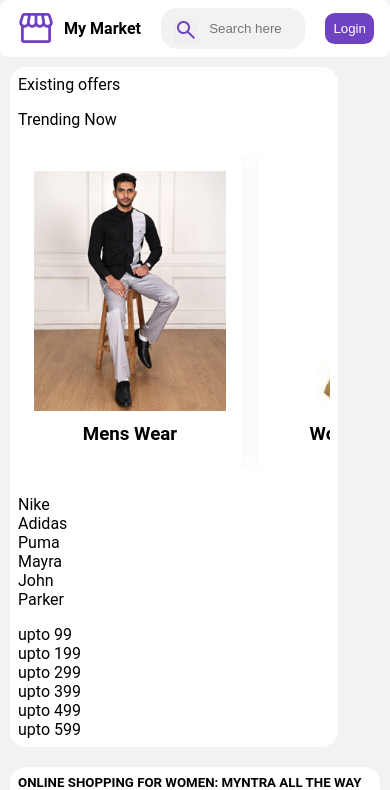
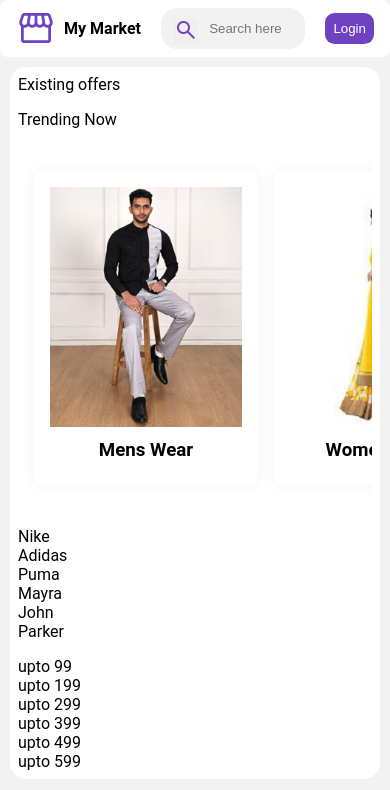
Before and after one commit to Sumitpanchal1993/EcommerceApp, a React (Create React App) app: page / in a window 390 px wide. Shown: the top 790 px of the page. Built offline with nearby package versions, Linux system fonts and the light colour scheme.

Commit message:
Updated View

```diff
--- a/src/Pages/Home.css
+++ b/src/Pages/Home.css
@@ -7,7 +7,7 @@ border-radius: 1rem;
 display: flex;
 flex-direction: column;
 gap: 1rem;
-width: 84%;
+width: 100%;
 overflow: hidden;
 }
 
@@ -19,6 +19,7 @@ overflow: hidden;
     text-align: center;
     justify-content: space-evenly;
     border-radius: 1rem;
+    padding: 1rem;
     }
 
     .category>div {
@@ -40,9 +41,12 @@ overflow: hidden;
 }
 
 @media screen and (max-width:786px) {
+    .homeBase{
+        width: 100%;
+    }
     .category{
         overflow: scroll;
         margin: 10px 0;
-        width: 100%;
+
     }
 }
```
